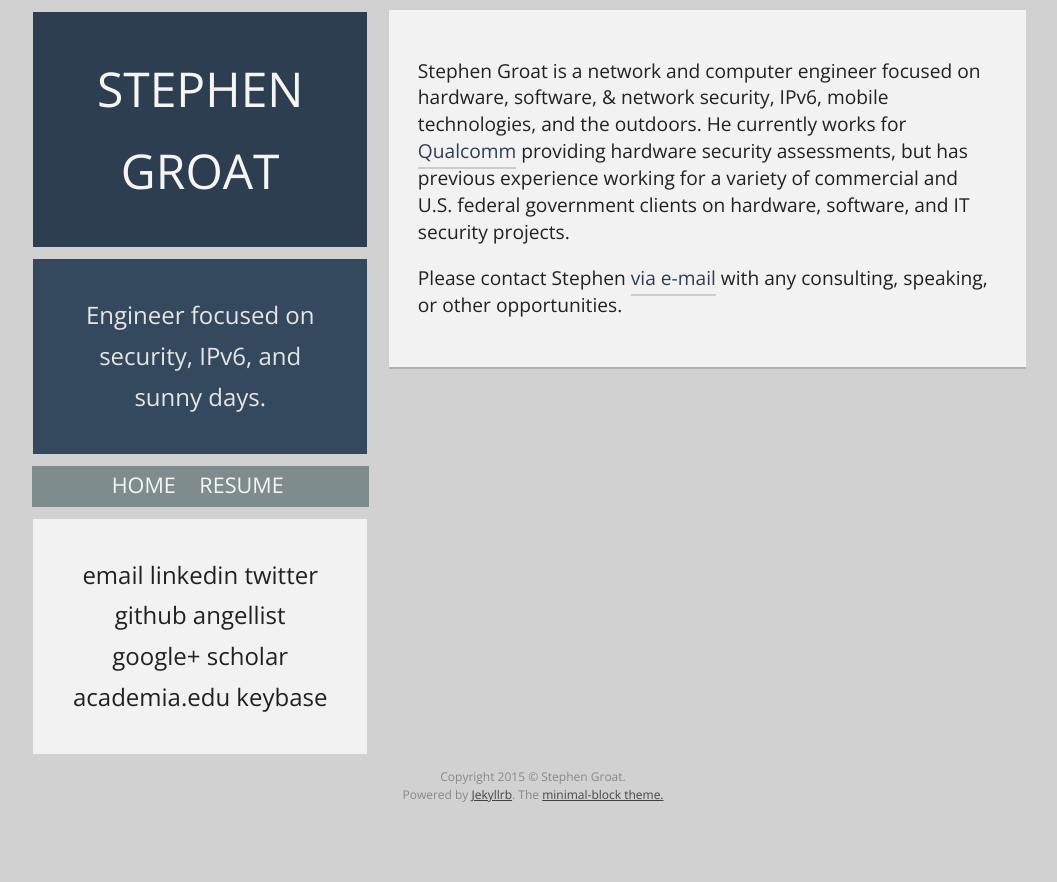
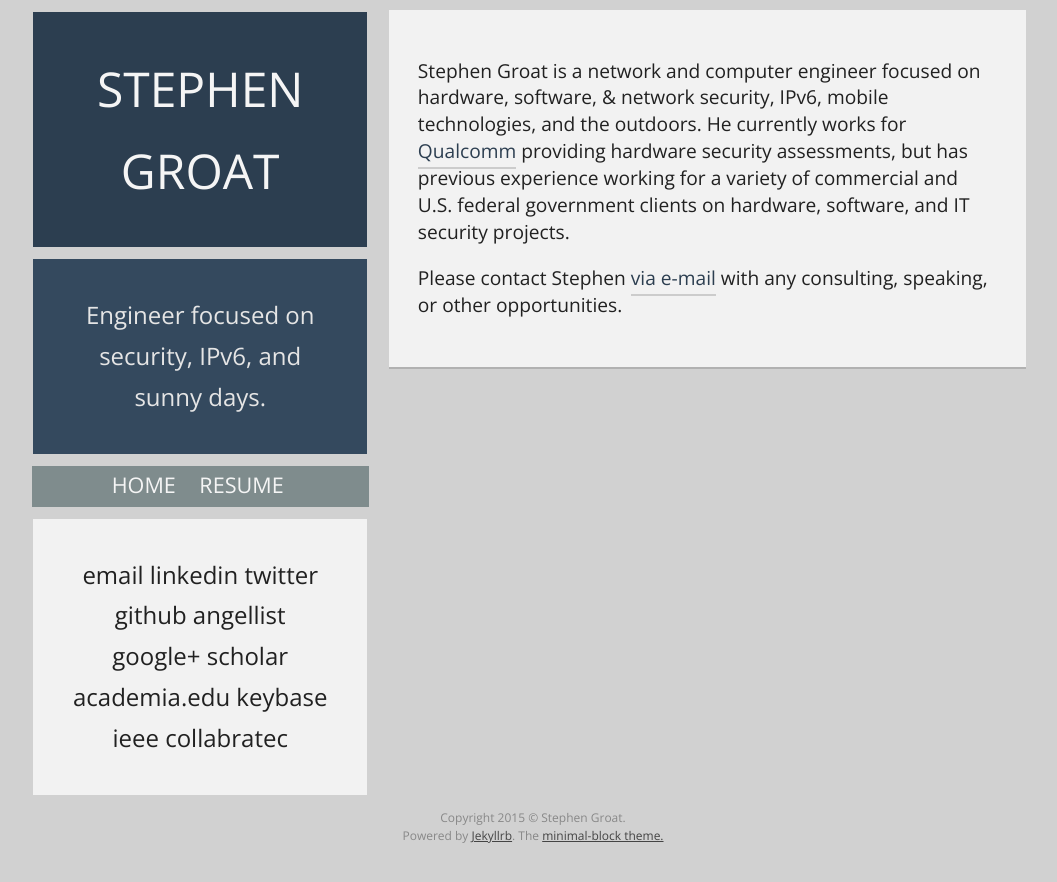
Before and after one commit to drvy/minimal-block, a Jekyll site: the page built from index.html, in a window 1280 px wide. Shown: the top 882 px of the page, without its empty margins (107-1164 px from the left). Built offline with Jekyll 4.4.1, drawn with Linux system fonts in a browser that asks for light colours; the list of posts is cut into pages by our own code.

Commit message:
Update default.html

```diff
--- a/_layouts/default.html
+++ b/_layouts/default.html
@@ -54,6 +54,7 @@
             <a href="https://scholar.google.com/citations?user={{ site.scholar }}" title="Profile in Google Scholar" target="_blank">Scholar</a>
             <a href="https://vt.academia.edu/StephenGroat" title="Profile in Academia.edu" target="_blank">academia.edu</a>
             <a href="https://keybase.io/{{ site.keybase }}" tite="Profile in Keybase" target="-blank">Keybase</a>
+            <a href="https://ieee-collabratec.ieee.org/app/p/{{ site.ieee-collabratec }}" tite="Profile in IEEE Collabratec" target="-blank">IEEE Collabratec</a>
             <!--a href="{{ site.url }}/feed.xml" title="Suscribe to RSS" target="_blank">rss</a-->
         </div>
 
```
